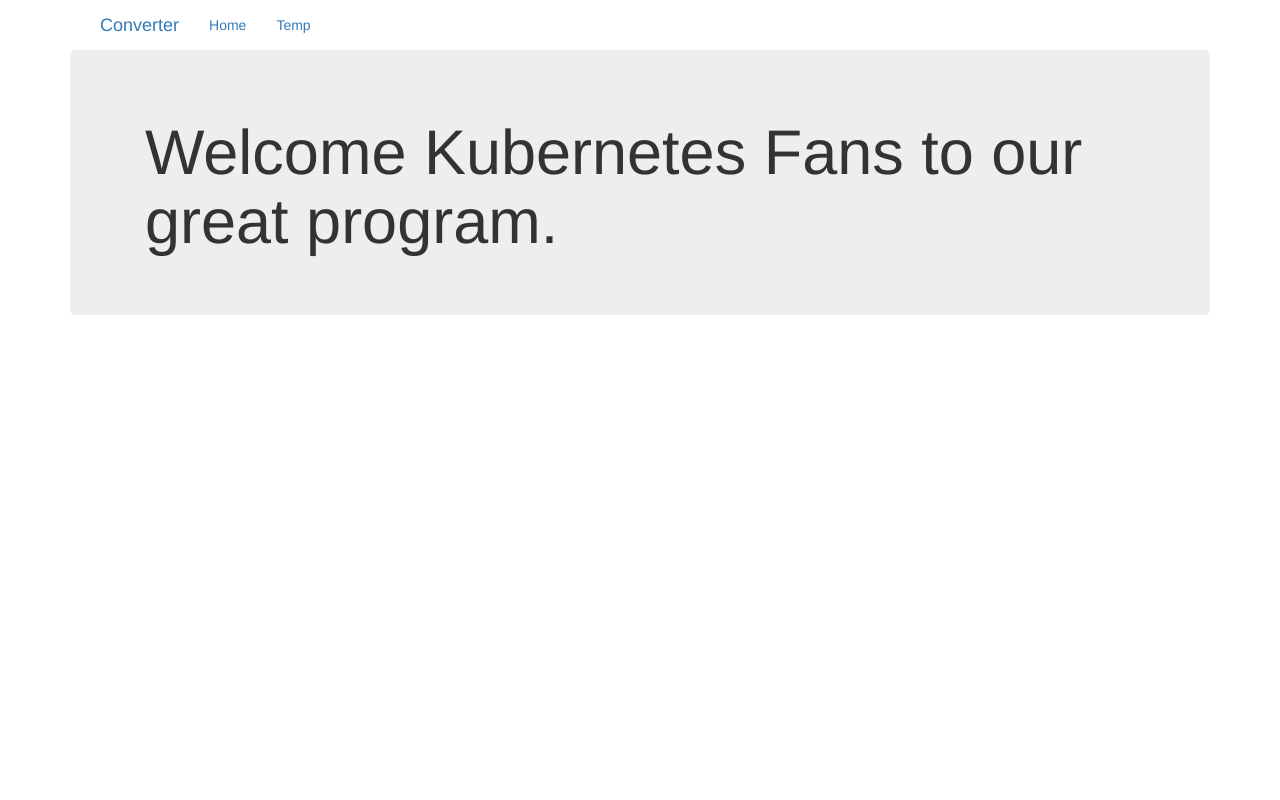
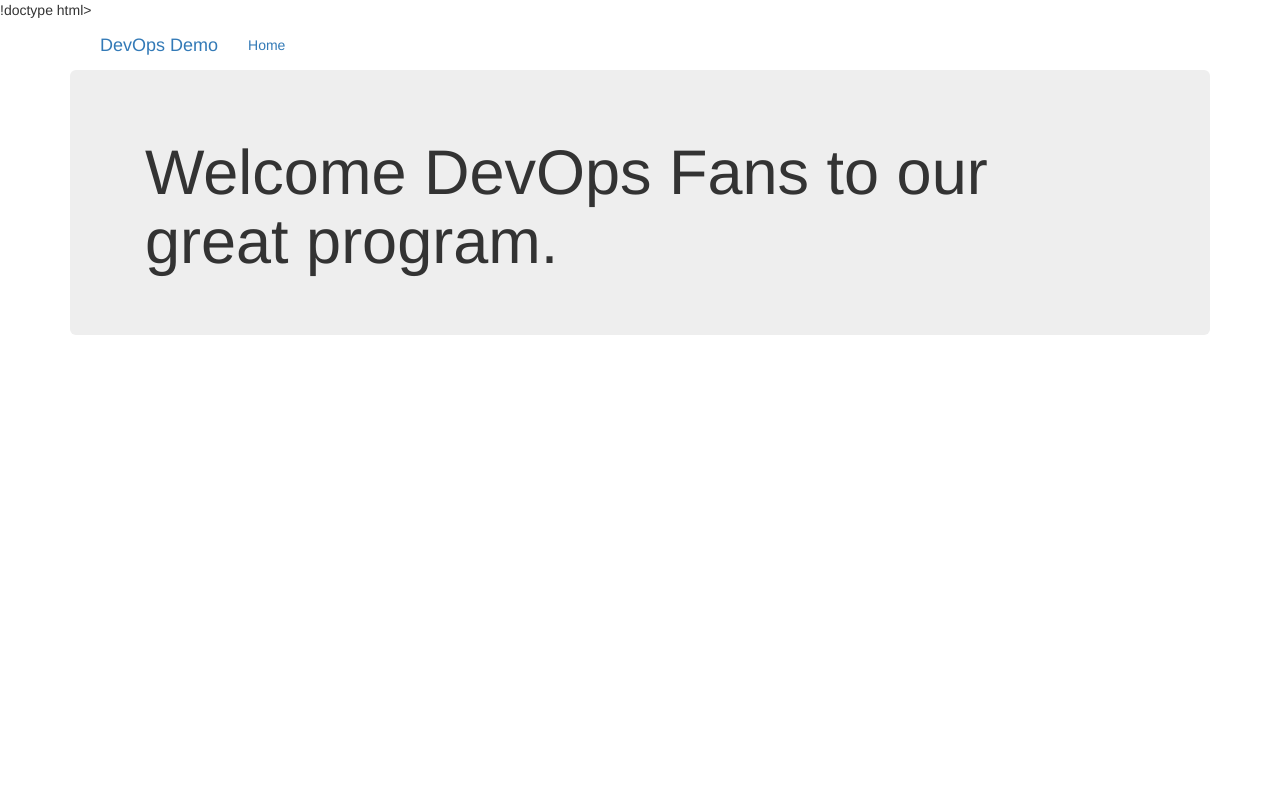
Before and after one commit to drehnstrom/dev-ops-demo, a Flask app: page / in a window 1280 px wide. Run offline with Flask 2, Linux system fonts and the light colour scheme; some libraries are stand-ins or nearby versions.

Commit message:
Initial Commit

```diff
--- a/gke-config.yaml
+++ b/gke-config.yaml
@@ -16,7 +16,7 @@ kind: ReplicationController
 metadata:
   name: converter-frontend
 spec:
-  replicas: 6
+  replicas: 3
   template:
     metadata:
       labels:
--- a/main.py
+++ b/main.py
@@ -1,50 +1,12 @@
-import logging
-from Converter import Converter
 from flask import Flask, render_template, request
 
 app = Flask(__name__)
 
 @app.route("/")
 def main():
-    model = {"title":"Welcome Kubernetes Fans to our great program."}
+    model = {"title":"Welcome DevOps Fans to our great program."}
     return render_template('index.html', model=model)
 
-@app.route("/temp-converter")
-def tempconverter():
-    model = {"title":"Temp Converter",
-             "converter":Converter()}
-    return render_template('temp_converter.html', model=model)
-
-
-@app.route("/convert-temp", methods=['POST'])
-def convert_temp():
-
-    try:
-        temptoconvert = float(request.form["temp"])
-    except:
-        temptoconvert = 0.0
-
-
-    toC = request.form.get('toCelsius', False)
-    conv = Converter()
-    conv.setTemp(temptoconvert)
-
-    if toC == False:
-        conv.toFahrenheit()
-    else:
-        conv.toCelsius()
-
-
-    model = {"title":"Temp Converter!",
-             "converter":conv}
-    return render_template('temp_converter.html', model=model)
-
-
-@app.errorhandler(500)
-def server_error(e):
-    # Log the error and stacktrace.
-    logging.exception('An error occurred during a request.')
-    return 'An internal error occurred.', 500
 
 if __name__ == "__main__":
     app.run(host='0.0.0.0', port=8080, debug=True, threaded=True)
--- a/templates/layout.html
+++ b/templates/layout.html
@@ -1,24 +1,12 @@
-<!doctype html>
+!doctype html>
 <html lang="en">
 <head>
     <title>{{model.title}}</title>
-    <meta http-equiv="content-type" content="text/html; charset=utf-8">
-    <meta http-equiv="X-UA-Compatible" content="IE=edge">
-    <meta name="viewport" content="width=device-width, initial-scale=1">
-
-    <link rel="shortcut icon" href="{{ url_for('static', filename='favicon.ico') }}">
-    <!-- Latest compiled and minified CSS -->
-    <link rel="stylesheet" href="https://maxcdn.bootstrapcdn.com/bootstrap/3.3.7/css/bootstrap.min.css"
-          integrity="sha384-BVYiiSIFeK1dGmJRAkycuHAHRg32OmUcww7on3RYdg4Va+PmSTsz/K68vbdEjh4u" crossorigin="anonymous">
-
-    <!-- Optional theme -->
-    <link rel="stylesheet" href="https://maxcdn.bootstrapcdn.com/bootstrap/3.3.7/css/bootstrap-theme.min.css"
-          integrity="sha384-rHyoN1iRsVXV4nD0JutlnGaslCJuC7uwjduW9SVrLvRYooPp2bWYgmgJQIXwl/Sp" crossorigin="anonymous">
+     <link rel="stylesheet" href="https://maxcdn.bootstrapcdn.com/bootstrap/3.3.7/css/bootstrap.min.css">
+     <link rel="stylesheet" href="https://maxcdn.bootstrapcdn.com/bootstrap/3.3.7/css/bootstrap-theme.min.css">
 
     <!-- Latest compiled and minified JavaScript -->
-    <script src="https://maxcdn.bootstrapcdn.com/bootstrap/3.3.7/js/bootstrap.min.js"
-            integrity="sha384-Tc5IQib027qvyjSMfHjOMaLkfuWVxZxUPnCJA7l2mCWNIpG9mGCD8wGNIcPD7Txa"
-            crossorigin="anonymous"></script>
+    <script src="https://maxcdn.bootstrapcdn.com/bootstrap/3.3.7/js/bootstrap.min.js"></script>
 
 </head>
 <body>
@@ -35,15 +23,13 @@
                     <span class="icon-bar"></span>
                     <span class="icon-bar"></span>
                 </button>
-                <a class="navbar-brand" href="/">Converter</a>
+                <a class="navbar-brand" href="/">DevOps Demo</a>
             </div>
 
             <!-- Collect the nav links, forms, and other content for toggling -->
             <div class="collapse navbar-collapse" id="bs-example-navbar-collapse-1">
                 <ul class="nav navbar-nav">
                     <li><a href="/">Home</a></li>
-                    <li><a href="/temp-converter">Temp</a></li>
-
                 </ul>
             </div><!-- /.navbar-collapse -->
         </div><!-- /.container-fluid -->
@@ -51,7 +37,6 @@
 
             {% block content %}{% endblock %}
 
-
     <footer></footer>
 </div>
 </body>
```
Also changed, not shown: Cheat_Sheet.txt (+27 -0 lines), Converter.py (deleted, +0 -17 lines), main_test.py (deleted, +0 -17 lines), templates/temp_converter.html (deleted, +0 -20 lines), 1 other file.
